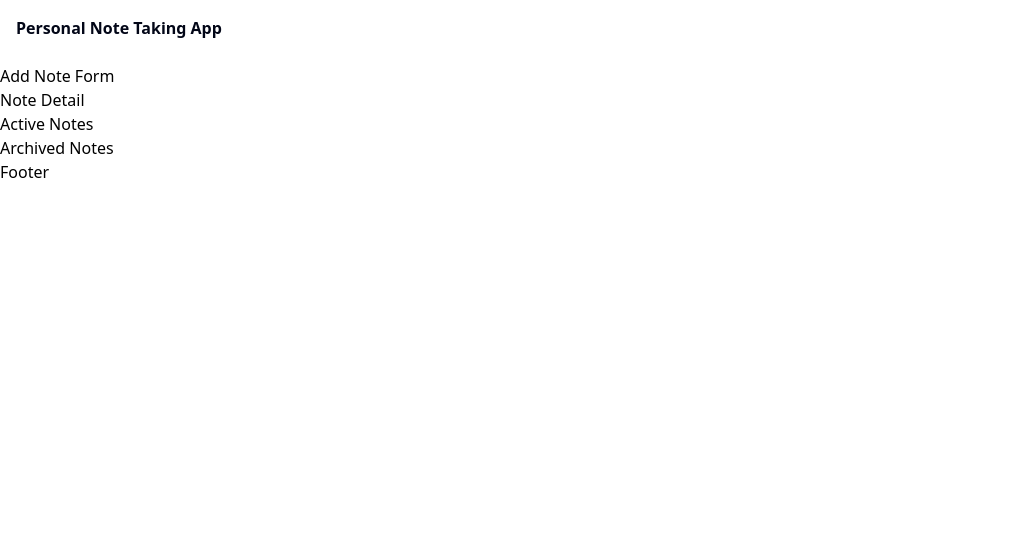
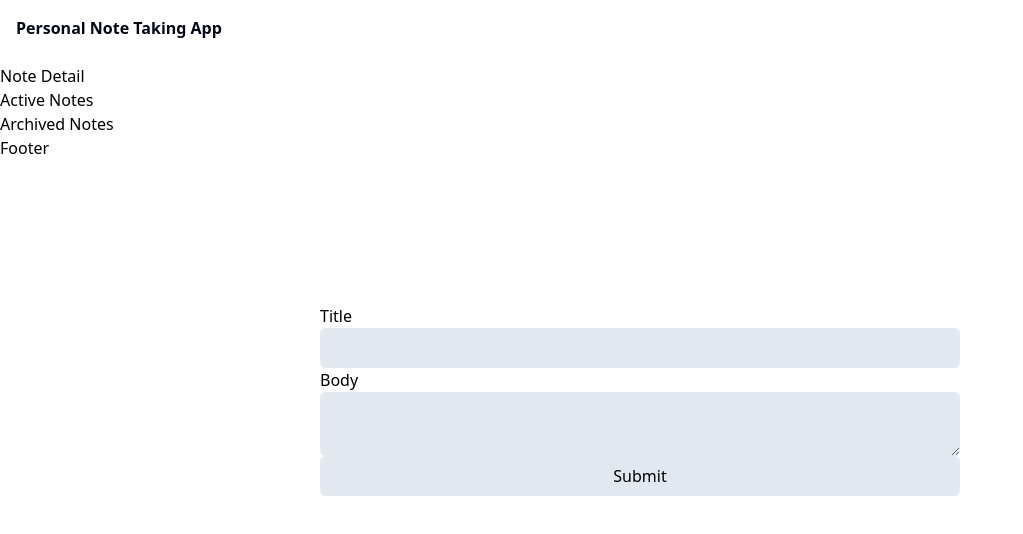
Before and after one commit to Xrayya/dicoding-final-react-basic, a React (Vite) app: page / in a window 1280 px wide. Shown: the top 534 px of the page, without its empty margins (0-1023 px from the left). Built offline with nearby package versions, Linux system fonts and the light colour scheme.

Commit message:
feat(AddNoteForm): add fields

```diff
--- a/src/components/AddNoteForm.tsx
+++ b/src/components/AddNoteForm.tsx
@@ -1,8 +1,33 @@
 import React from "react";
+import { Input, TextArea } from "./Form";
 
 class AddNoteForm extends React.Component {
   render() {
-    return <div>Add Note Form</div>;
+    return (
+      <div className="fixed inset-0 m-auto w-1/2 h-fit">
+        <form
+          onSubmit={(e) => {
+            e.preventDefault();
+          }}
+        >
+          <Input
+            type="text"
+            id="note-title"
+            name="note-title"
+            pattern="[A-Za-z]{3}"
+            title="Note Title"
+            label="Title"
+          />
+          <TextArea
+            id="note-body"
+            name="note-body"
+            title="Note Body"
+            label="Body"
+          />
+          <Input type="submit" />
+        </form>
+      </div>
+    );
   }
 }
 
```
